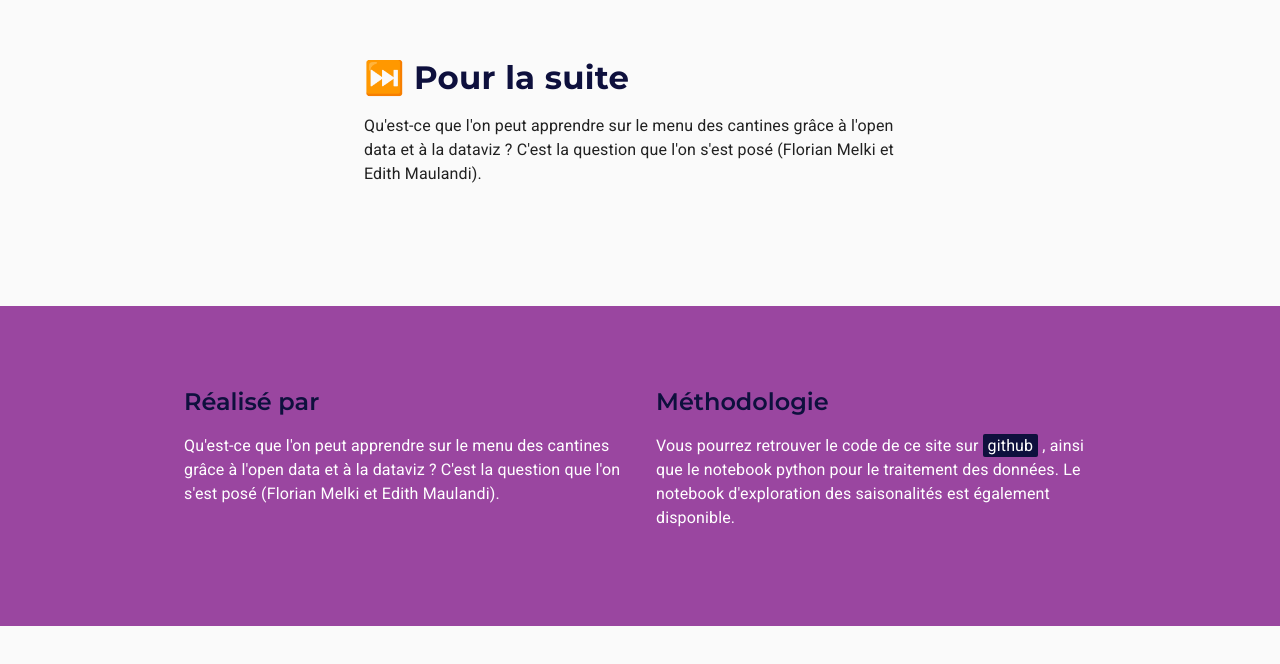
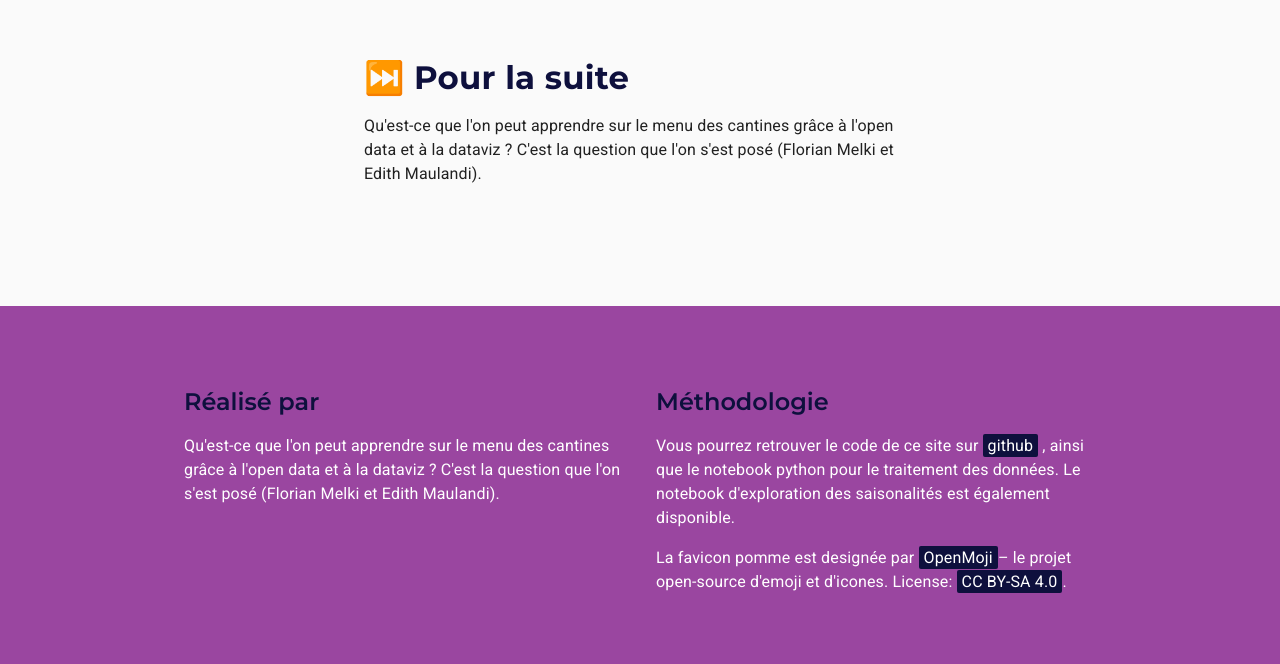
Before and after one commit to emaulandi/menu-cantines, a React (Vite) app: page / in a window 1280 px wide. Shown: the part 10926-11590 px from the top of the page. Before the commit the page ends 11552 px from the top, so only its background shows below. Built offline with nearby package versions, Linux system fonts and the light colour scheme; grey boxes are pictures that could not be loaded; a web font is replaced by a local one.

Commit message:
Update favicon and headline

```diff
--- a/index.html
+++ b/index.html
@@ -4,7 +4,7 @@
     <meta charset="UTF-8" />
     <link rel="icon" type="image/svg+xml" href="/src/favicon.svg" />
     <meta name="viewport" content="width=device-width, initial-scale=1.0" />
-    <title>Vite App</title>
+    <title>Menu des cantines & dataviz</title>
   </head>
   <body>
     <div id="root"></div>
--- a/src/components/Footer.jsx
+++ b/src/components/Footer.jsx
@@ -54,6 +54,10 @@ const Footer = () => {
               le notebook python pour le traitement des données.
               Le notebook d'exploration des saisonalités est également disponible.
             </Typography>
+            <Typography variant="body1" gutterBottom>
+              La favicon pomme est designée par <Link className={classes.niceLink} href="https://openmoji.org/">OpenMoji</Link>
+              – le projet open-source d'emoji et d'icones. License: <Link className={classes.niceLink} href="https://openmoji.org/">CC BY-SA 4.0</Link>.
+            </Typography>
           </Grid>
         </Grid>
 
```
Also changed, not shown: src/favicon.svg, src/logo.svg (deleted).
